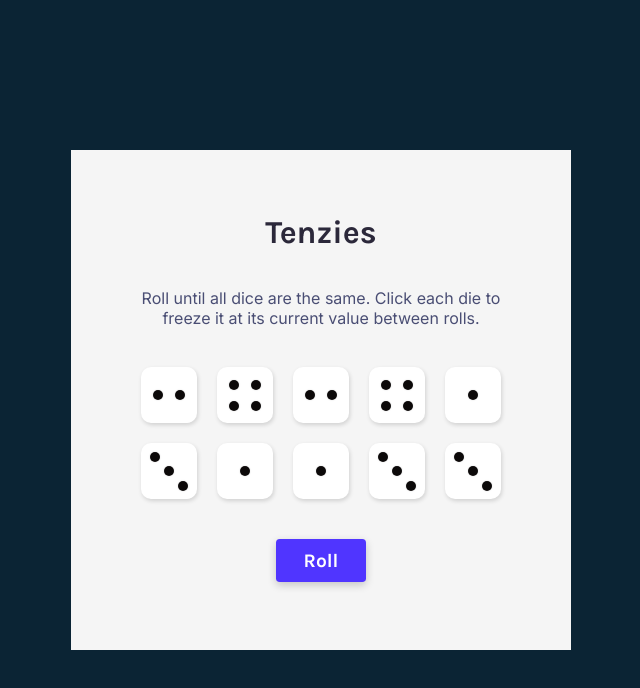
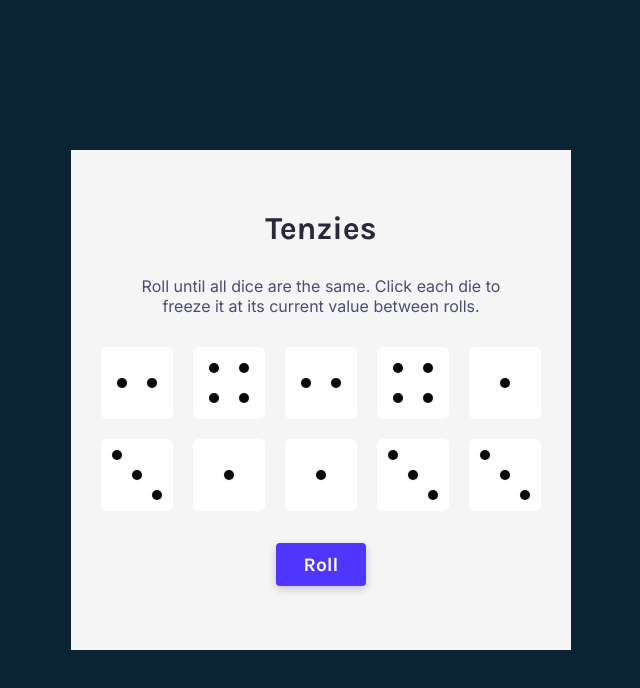
Before and after one commit to Pherizee/Tenzies, a React (Create React App) app: page / in a window 1280 px wide. Shown: the top 688 px of the page, without its empty margins (319-959 px from the left). Built offline with nearby package versions, Linux system fonts and the light colour scheme.

Commit message:
Add animated dice

```diff
--- /dev/null
+++ b/src/AnimatedDie.jsx
@@ -0,0 +1,55 @@
+import { useEffect, useState } from 'react';
+import uniqid from 'uniqid';
+import "./Die.css"
+
+const AnimatedDie = ({ num, isHeld, holdDie }) => {
+  const [presentClass, setPresentClass] = useState("");
+
+  const styles = {
+    backgroundColor: isHeld ? "#59e391" : "#fff",
+  };
+
+  useEffect(() => {
+    setPresentClass(`show__${num}`)
+  }, [num])
+
+  function generateDots(iter) {
+    const dots = [];
+    for(let i = 0; i < iter; i++){
+      dots.push(<span className="dot" key={uniqid()}></span>);
+    }
+    return dots;
+  }
+
+
+  const fullDie = [
+    <div className={`anim__die ${presentClass}`}>
+      <div className="die__face die__face__1" style={styles}>
+        {generateDots(1)}
+      </div>
+      <div className="die__face die__face__2" style={styles}>
+        {generateDots(2)}
+      </div>
+      <div className="die__face die__face__3" style={styles}>
+        {generateDots(3)}
+      </div>
+      <div className="die__face die__face__4" style={styles}>
+        {generateDots(4)}
+      </div>
+      <div className="die__face die__face__5" style={styles}>
+        {generateDots(5)}
+      </div>
+      <div className="die__face die__face__6" style={styles}>
+        {generateDots(6)}
+      </div>
+    </div>
+  ]
+
+  return (
+    <div className="die__container" onClick={holdDie}>
+      {fullDie}
+    </div>
+  );
+}
+
+export default AnimatedDie;
--- a/src/App.css
+++ b/src/App.css
@@ -54,7 +54,7 @@
   cursor: pointer;
 }
 
-.die .dot {
+.dot {
   width: 10px;
   aspect-ratio: 1;
   border-radius: 50%;
@@ -62,6 +62,7 @@
   background-color: #0c0909;
   box-shadow: 0 0 2px rgba(0, 0, 0, 0.15);
   z-index: 7;
+  cursor: pointer;
 }
 
 .roll-dice {
--- a/src/App.jsx
+++ b/src/App.jsx
@@ -2,6 +2,7 @@ import { useState, useEffect } from "react";
 import uniqid from "uniqid";
 import Confetti from 'react-confetti';
 import Die from "./Die";
+import AnimatedDie from "./AnimatedDie";
 import "./App.css";
 
 function App() {
@@ -56,10 +57,18 @@ function App() {
     })
   )}
 
-  const dieElements = (
+  // const dieElements = (
+  //   <div className="die-container">
+  //     {diceNums.map((dieNum) => {
+  //       return <Die num={dieNum.num} isHeld={dieNum.isHeld} holdDie={() => holdDie(dieNum.id)} key={dieNum.id} />;
+  //     })}
+  //   </div>
+  // );
+
+  const animDieElements = (
     <div className="die-container">
       {diceNums.map((dieNum) => {
-        return <Die num={dieNum.num} isHeld={dieNum.isHeld} holdDie={() => holdDie(dieNum.id)} key={dieNum.id} />;
+        return <AnimatedDie num={dieNum.num} isHeld={dieNum.isHeld} holdDie={() => holdDie(dieNum.id)} key={dieNum.id} />;
       })}
     </div>
   );
@@ -75,7 +84,8 @@ function App() {
           current value between rolls.
         </p>
 
-        {dieElements}
+        {/* {dieElements} */}
+        {animDieElements}
 
         <button onClick={rollDice} className="roll-dice">
           {!tenzies ? `Roll` : `Play Again`}
--- /dev/null
+++ b/src/Die.css
@@ -0,0 +1,169 @@
+.die__container {
+  width: 72px;
+  aspect-ratio: 1;
+  perspective: 100px;
+}
+
+.anim__die {
+  position: relative;
+
+  width: 72px;
+  aspect-ratio: 1;
+  box-shadow: 1px 2px 4px rgba(0, 0, 0, 0.15);
+  border-radius: 10px;
+
+  transform-style: preserve-3d;
+  transform: translateZ(-36px);
+  transition: transform .5s;
+
+  font-size: 1.4em;
+  font-weight: 700;
+  cursor: pointer;
+}
+
+
+.die__face {
+  position: absolute;
+  top: 0;
+  left: 0;
+  width: 72px;
+  height: 72px;
+  padding: .3em;
+  background-color: #fff;
+  border-radius: 10%;
+  overflow: hidden;
+}
+
+/* animation to show different faces */
+.anim__die.show__1 {
+  transform: translateZ(-36px) rotateY(0deg);
+}
+
+.anim__die.show__2 {
+  transform: translateZ(-36px) rotateY(-90deg);
+}
+
+.anim__die.show__3 {
+  transform: translateZ(-36px) rotateX(90deg);
+}
+
+.anim__die.show__4 {
+  transform: translateZ(-36px) rotateX(-90deg);
+}
+
+.anim__die.show__5 {
+  transform: translateZ(-36px) rotateY(90deg);
+}
+
+.anim__die.show__6 {
+  transform: translateZ(-36px) rotateY(-180deg);
+}
+
+/* cube effect for different die faces */
+.die__face__1 {
+  transform: rotateY(0deg) translateZ(36px);
+}
+
+.die__face__2 {
+  transform: rotateY(90deg) translateZ(36px);
+}
+
+.die__face__3 {
+  transform: rotateX(-90deg) translateZ(36px);
+}
+
+.die__face__4 {
+  transform: rotateX(90deg) translateZ(36px);
+}
+
+.die__face__5 {
+  transform: rotateY(-90deg) translateZ(36px);
+}
+
+.die__face__6 {
+  transform: rotateY(180deg) translateZ(36px);
+}
+
+/* different die faces */
+.die__face__1 {
+  display: flex;
+  align-items: center;
+  justify-content: center;
+}
+
+.die__face__2 {
+  display: flex;
+  align-items: center;
+  justify-content: space-around;
+}
+
+.die__face__3 {
+  display: grid;
+  place-items: center;
+  grid-template-columns: repeat(3, 1fr);
+  grid-template-rows: repeat(3, 1fr);
+}
+
+.die__face__3 .dot:nth-child(1) {
+  grid-column: 1 / 2;
+  grid-row: 1 / 2;
+  align-self: center;
+}
+
+.die__face__3 .dot:nth-child(2) {
+  grid-column: 2 / 3;
+  grid-row: 2 / 3;
+}
+
+.die__face__3 .dot:nth-child(3) {
+  grid-column: 3 / 4;
+  grid-row: 3 / 4;
+}
+
+.die__face__4 {
+  display: grid;
+  place-items: center;
+  grid-template-columns: repeat(2, 1fr);
+  grid-template-rows: repeat(2, 1fr);
+
+  text-align: center;
+}
+
+.die__face__5 {
+  display: grid;
+  place-items: center;
+  grid-template-columns: repeat(3, 1fr);
+  grid-template-rows: repeat(3, 1fr);
+}
+
+.die__face__5 .dot:nth-child(1) {
+  grid-column: 1 / 2;
+  grid-row: 1 / 2;
+}
+
+.die__face__5 .dot:nth-child(2) {
+  grid-column: 3 / 4;
+  grid-row: 1 / 2;
+}
+
+.die__face__5 .dot:nth-child(3) {
+  grid-column: 2 / 3;
+  grid-row: 2 / 3;
+}
+
+.die__face__5 .dot:nth-child(4) {
+  grid-column: 1 / 2;
+  grid-row: 3 / 4;
+}
+
+.die__face__5 .dot:nth-child(5) {
+  grid-column: 3 / 4;
+  grid-row: 3 / 4;
+}
+
+.die__face__6 {
+  display: grid;
+  place-items: center;
+  grid-template-columns: repeat(2, 1fr);
+  grid-template-rows: repeat(3, 1fr);
+}
```
